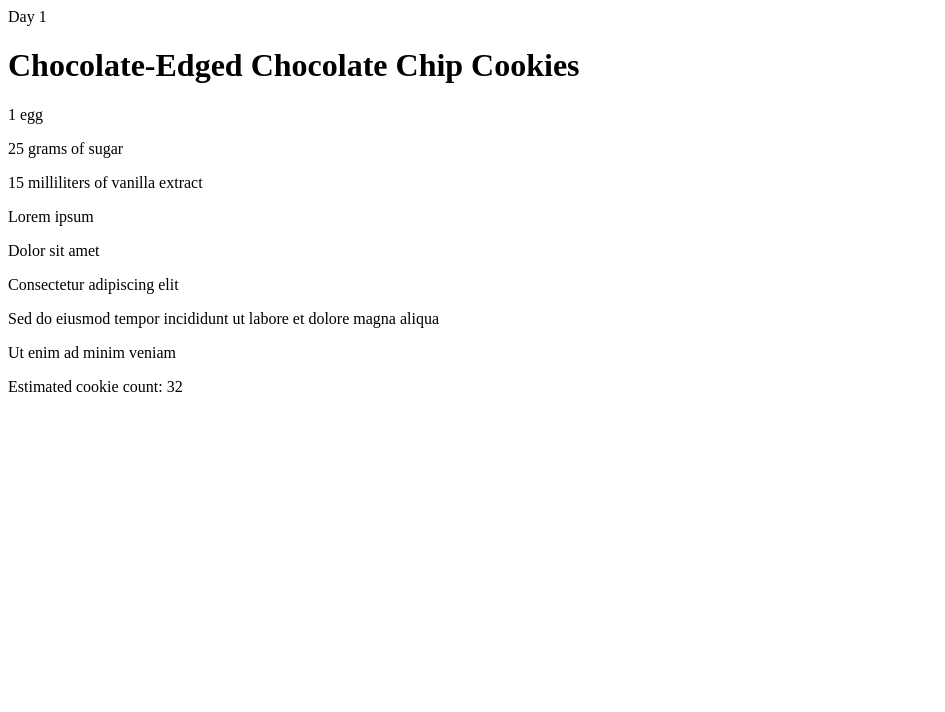
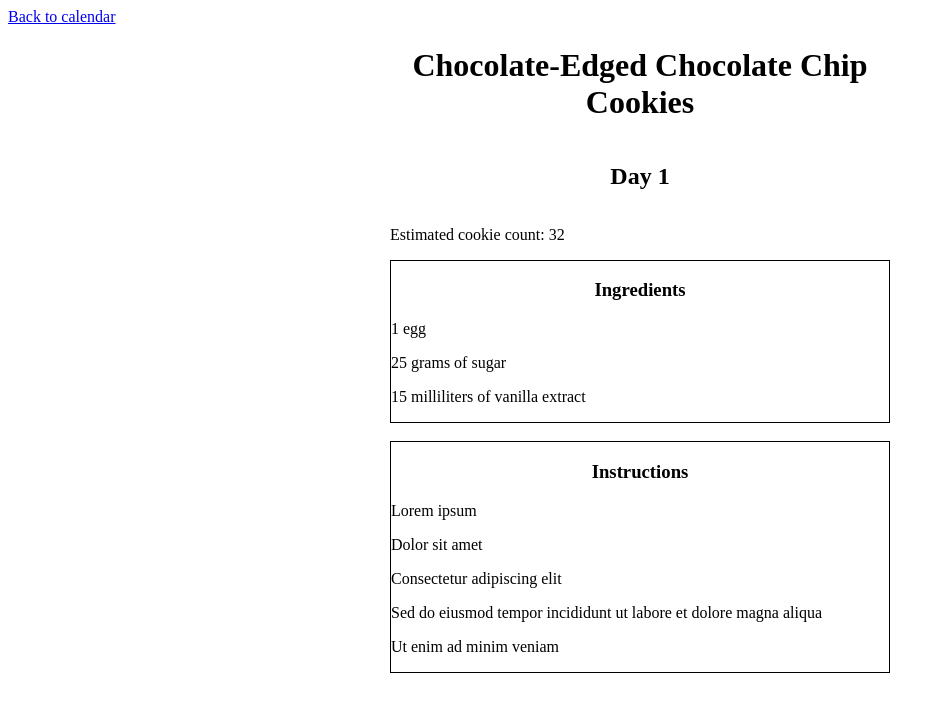
Before and after one commit to matthewnoel/advent-bakes, a SvelteKit app: page /2024/day/1 in a window 1280 px wide. Shown: the top 712 px of the page, without its empty margins (0-945 px from the left). Built offline with nearby package versions, Linux system fonts and the light colour scheme.

Commit message:
Started styling

```diff
--- a/src/routes/2024/day/[slug]/+page.svelte
+++ b/src/routes/2024/day/[slug]/+page.svelte
@@ -1,6 +1,7 @@
 <script lang="ts">
 	import type { PageData } from './$types';
 	import type { Ingredient } from '$lib/recipes';
+	import { base } from '$app/paths';
 
 	let { data }: { data: PageData } = $props();
 
@@ -23,13 +24,48 @@
 	<meta name="description" content={`Recipe for day "${data.day}" of advent baking.`} />
 </svelte:head>
 
-<div>Day {data.day}</div>
+<nav>
+	<a href="{base}/">Back to calendar</a>
+</nav>
+
+<main>
 	<h1>{data.title}</h1>
+	<h2>Day {data.day}</h2>
+
+	<p>Estimated cookie count: {data.estimatedCount}</p>
+
+	<div>
+		<h3>Ingredients</h3>
 		{#each data.ingredients as ingredient}
 			<p>{formatIngredient(ingredient)}</p>
 		{/each}
+	</div>
+
+	<br />
+
+	<div>
+		<h3>Instructions</h3>
 		{#each data.instructions as instruction}
 			<p>{instruction}</p>
 		{/each}
+	</div>
+</main>
 
-<p>Estimated cookie count: {data.estimatedCount}</p>
+<style>
+	h1,
+	h2,
+	h3 {
+		text-align: center;
+	}
+
+	div {
+		border: 1px solid black;
+	}
+
+	main {
+		margin: auto;
+		max-width: 500px;
+		display: flex;
+		flex-direction: column;
+	}
+</style>
```
Lines whose indentation alone changed are shown as unchanged.
